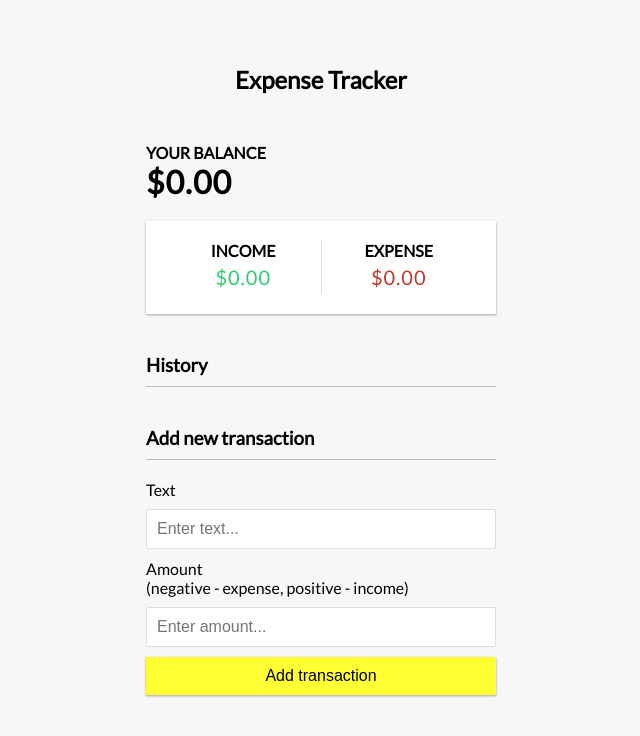
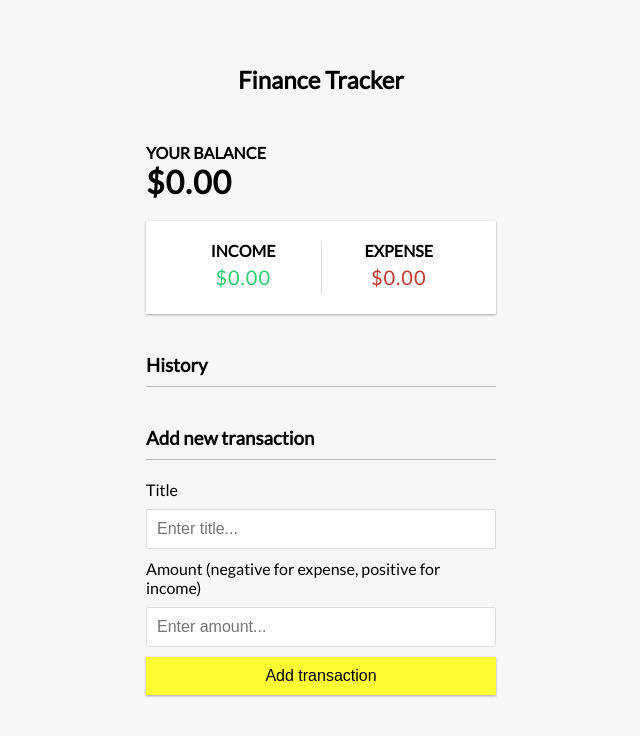
Before and after one commit to nikkif24/Expense-Tracker, a plain HTML site: page index.html in a window 1280 px wide. Shown: the whole page, without its empty margins (319-959 px from the left). Drawn offline with Linux system fonts and the light colour scheme.

Commit message:
App clean ups

```diff
--- a/index.html
+++ b/index.html
@@ -1,14 +1,16 @@
 <!DOCTYPE html>
 <html lang="en">
+
 <head>
     <meta charset="UTF-8" />
     <meta name="viewport" content="width=device-width, initial-scale=1.0" />
     <meta http-equiv="X-UA-Compatible" content="ie=edge" />
     <link rel="stylesheet" href="style.css" />
-    <title>Expense Tracker</title>
+    <title>Finance Tracker</title>
 </head>
+
 <body>
-    <h2>Expense Tracker</h2>
+    <h2>Finance Tracker</h2>
 
     <div class="container">
         <h4>Your Balance</h4>
@@ -32,13 +34,12 @@
         <h3>Add new transaction</h3>
         <form id="form">
             <div class="form-control">
-                <label for="text">Text</label>
-                <input type="text" id="text" placeholder="Enter text..." />
+                <label for="text">Title</label>
+                <input type="text" id="text" placeholder="Enter title..." />
             </div>
-            <div class="form-control">
+            <div class="form-group">
                 <label for="amount">
-                    Amount <br />
-                    (negative - expense, positive - income)
+                    Amount (negative for expense, positive for income)
                 </label>
                 <input type="number" id="amount" placeholder="Enter amount..." />
             </div>
@@ -48,4 +49,5 @@
 
     <script src="script.js"></script>
 </body>
+
 </html>
```
